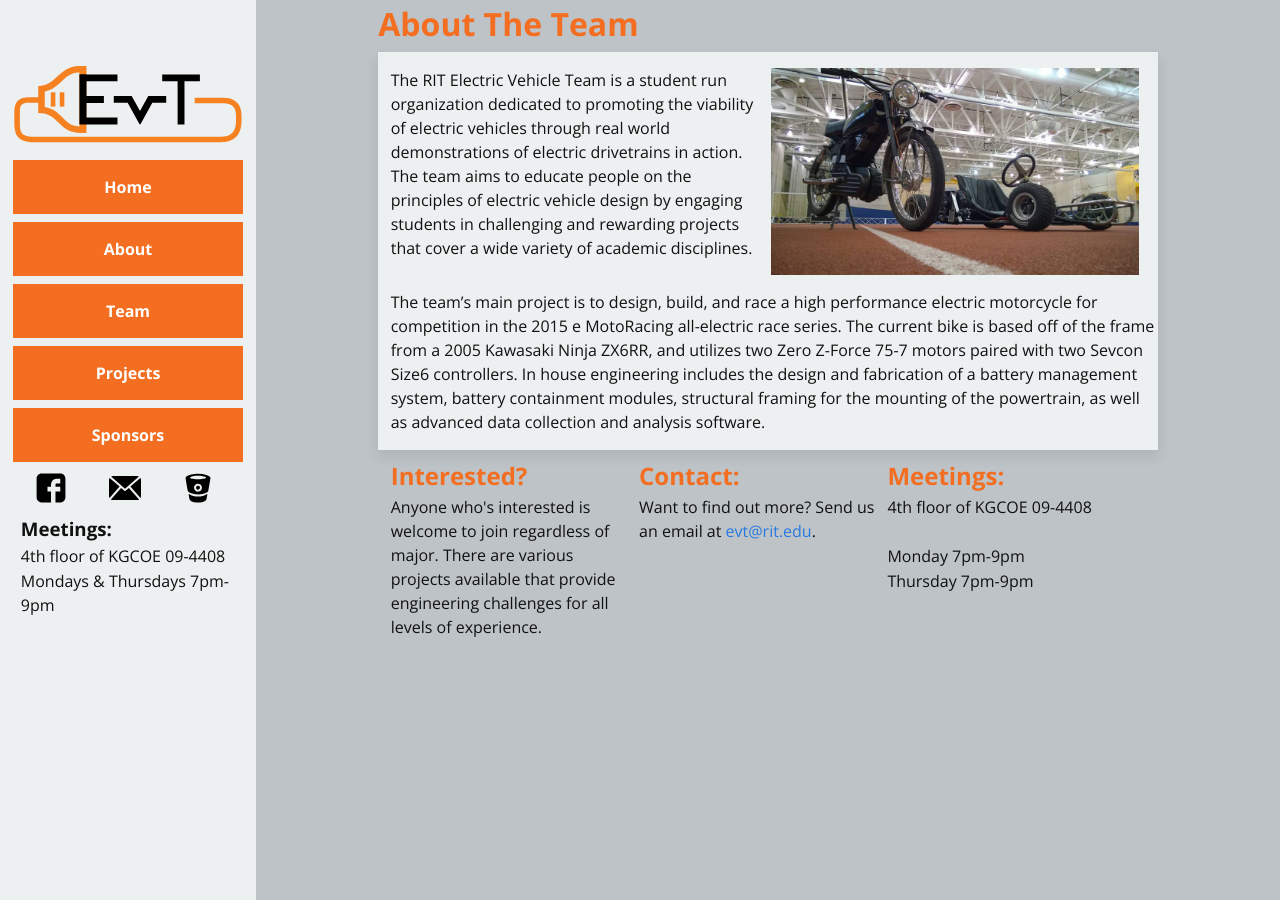
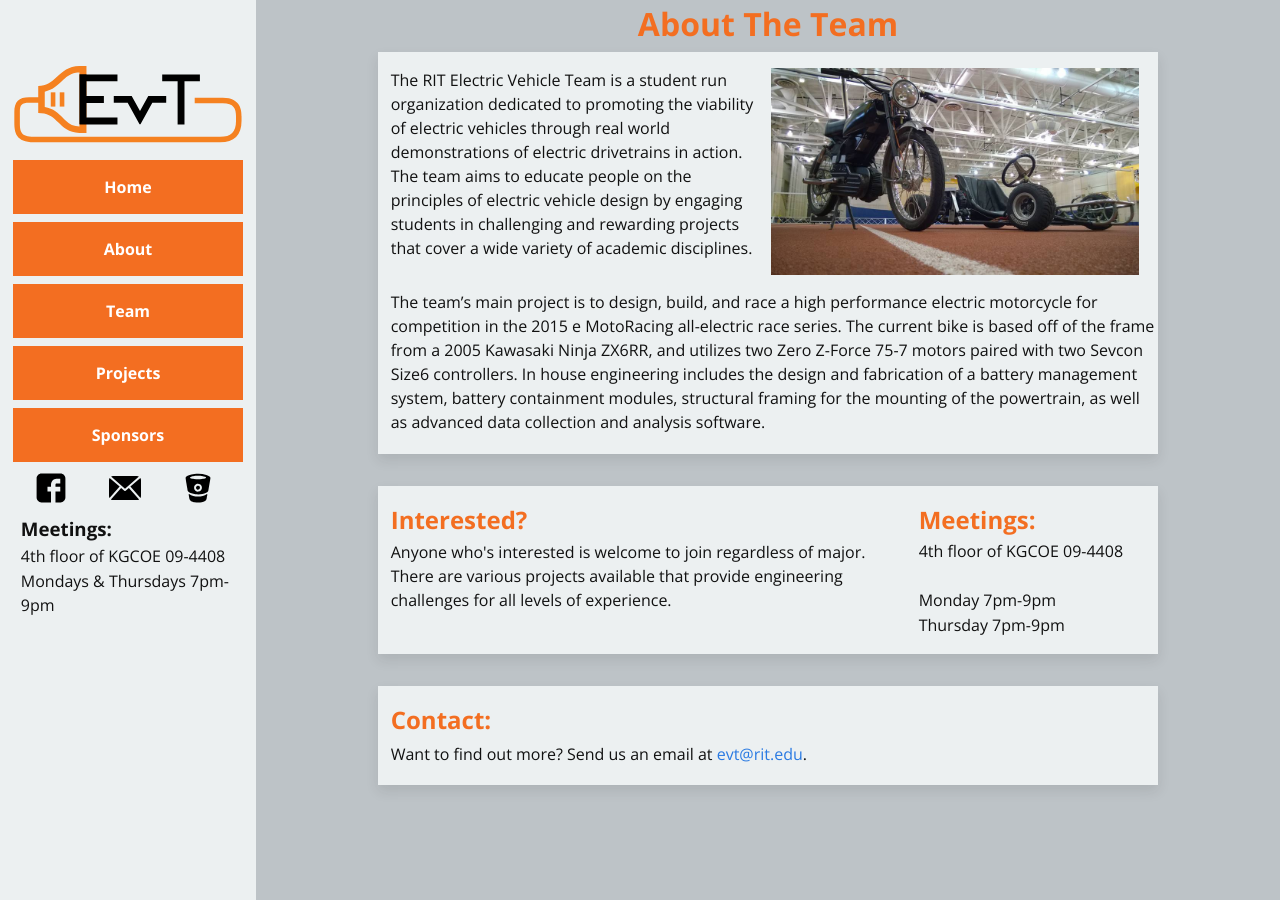
Before and after one commit to RIT-EVT/RIT-EVT.github.io, a Jekyll site: the page built from about/index.html, in a window 1280 px wide. Built offline with Jekyll 4.4.1, drawn with Linux system fonts in a browser that asks for light colours.

Commit message:
Updated styling on about page

```diff
--- a/_sass/_base.scss
+++ b/_sass/_base.scss
@@ -158,8 +158,11 @@
     max-width:         calc(#{$content-width} - (#{$spacing-unit} * 2));
     margin-right: auto;
     margin-left: auto;
-    padding-right: $spacing-unit;
-    padding-left: $spacing-unit;
+    //padding-right: $spacing-unit;
+    //padding-left: $spacing-unit;
+    h1 {
+        text-align: center;
+    }
     @extend %clearfix;
 
     @include media-query($on-laptop) {
--- a/_sass/_layout.scss
+++ b/_sass/_layout.scss
@@ -18,6 +18,7 @@
     padding-top: 0.5em;
     padding-bottom: 0.5em;
     box-shadow: 0 0 0 0,0 6px 12px rgba(34,34,34,0.1);
+    margin-bottom: 2em;
     h2 {
         color: #F36E21;
     }
@@ -40,7 +41,7 @@
 
 /*  GRID OF THREE  */
 .span_3_of_3 {
-    width: 100%;
+    width: 98%;
 }
 .span_2_of_3 {
     width: 66.13%;
@@ -150,7 +151,7 @@
 
 
 .full-text-span {
-    margin: 1% 0 1% 1.6%;
+    margin: 1% 0 1% 0%;
 }
 
 
--- a/about/index.html
+++ b/about/index.html
@@ -5,16 +5,21 @@
 <div class="panel">
   <div class="section group">
     <div class="col span_1_of_2">
+      <div class="">
         <p>The RIT Electric Vehicle Team is a student run organization dedicated to promoting the viability
         of electric vehicles through real world demonstrations of electric drivetrains in action. The team
         aims to educate people on the principles of electric vehicle design by engaging students in
-      challenging and rewarding projects that cover a wide variety of academic disciplines. </p>
+        challenging and rewarding projects that cover a wide variety of academic disciplines.
+        </p>
+      </div>
+
     </div>
     <div class="col span_1_of_2">
       <img src="/img/HellboyHobbes.jpg">
     </div>
   </div>
-  <div class="full-text-span">
+  <div class="section group">
+    <div class="col span_3_of_3">
       <p>
       The team’s main project is to design, build, and race a high performance electric motorcycle for
       competition in the 2015 e MotoRacing all-electric race series. The current bike is based off of
@@ -25,21 +30,29 @@
       </p>
     </div>
   </div>
+</div>
 
-<div class="section group">
-  <div class="col span_1_of_3">
+<div class="panel section group">
+  <div class="col span_2_of_3">
     <h2>Interested?</h2>
+    <div class="">
       <p>Anyone who's interested is welcome to join regardless of major. There are various projects available that provide engineering challenges for all levels of experience. </p>
     </div>
-  <div class="col span_1_of_3">
-    <h2>Contact:</h2>
-    <p>Want to find out more? Send us an email at<a href="mailto:evt@rit.edu?Subject=Hello" target="_top"> evt@rit.edu</a>.</p>
   </div>
   <div class="col span_1_of_3">
     <h2>Meetings:</h2>
+    <div class="">
       <p>4th floor of KGCOE 09-4408</p>
       <br>
       <p>Monday 7pm-9pm<p>
       <p>Thursday 7pm-9pm</p>
     </div>
   </div>
+</div>
+
+<div class="section group panel">
+    <div class="col span_3_of_3">
+      <h2>Contact:</h2>
+      <p>Want to find out more? Send us an email at<a href="mailto:evt@rit.edu?Subject=Hello" target="_top"> evt@rit.edu</a>.</p>
+    </div>
+</div>
```
Lines whose indentation alone changed are shown as unchanged.
